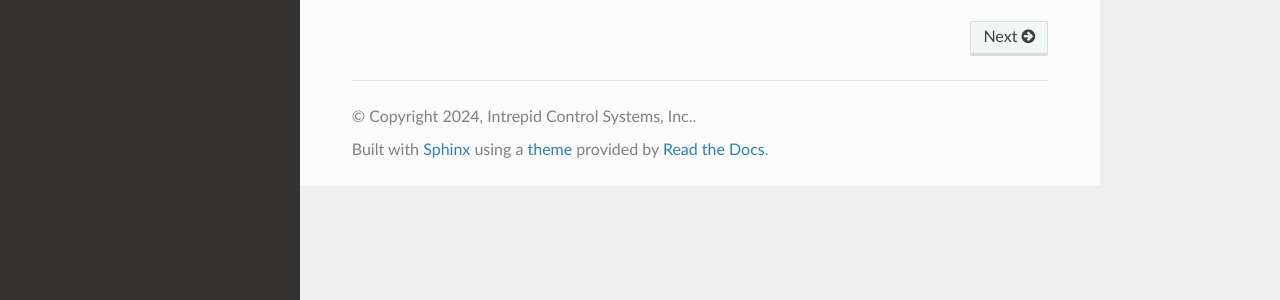
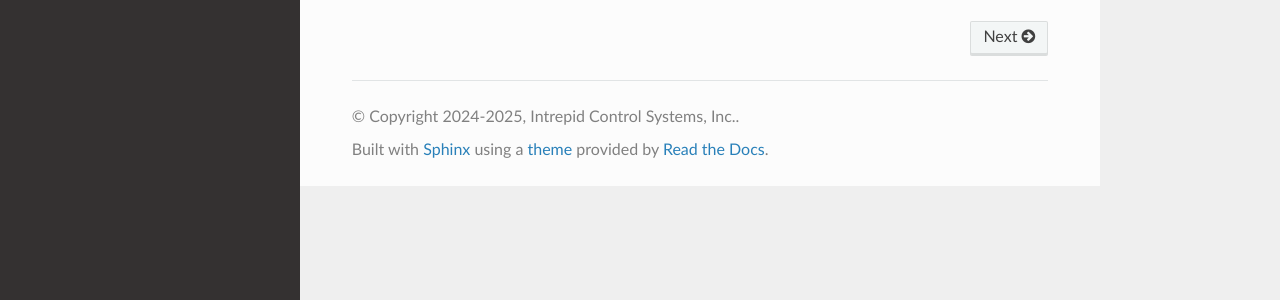
Before and after one commit to intrepidcs/libicsneo, a Sphinx documentation site: the page built from docs/index.rst, in a window 1280 px wide. Shown: the part 355-655 px from the top of the page. Built offline with Sphinx 7.4.7 and the Read the Docs theme 3.1.0, drawn with Linux system fonts in a browser that asks for light colours.

Commit message:
All: Welcome to 2025

```diff
--- a/docs/conf.py
+++ b/docs/conf.py
@@ -12,7 +12,7 @@ subprocess.call('cd ..; doxygen docs/icsneoc/Doxyfile', shell=True)
 # https://www.sphinx-doc.org/en/master/usage/configuration.html#project-information
 
 project = 'libicsneo'
-copyright = '2024, Intrepid Control Systems, Inc.'
+copyright = '2024-2025, Intrepid Control Systems, Inc.'
 author = 'Intrepid Control Systems, Inc.'
 
 # -- General configuration ---------------------------------------------------
```
Also changed, not shown: 2 other files.
